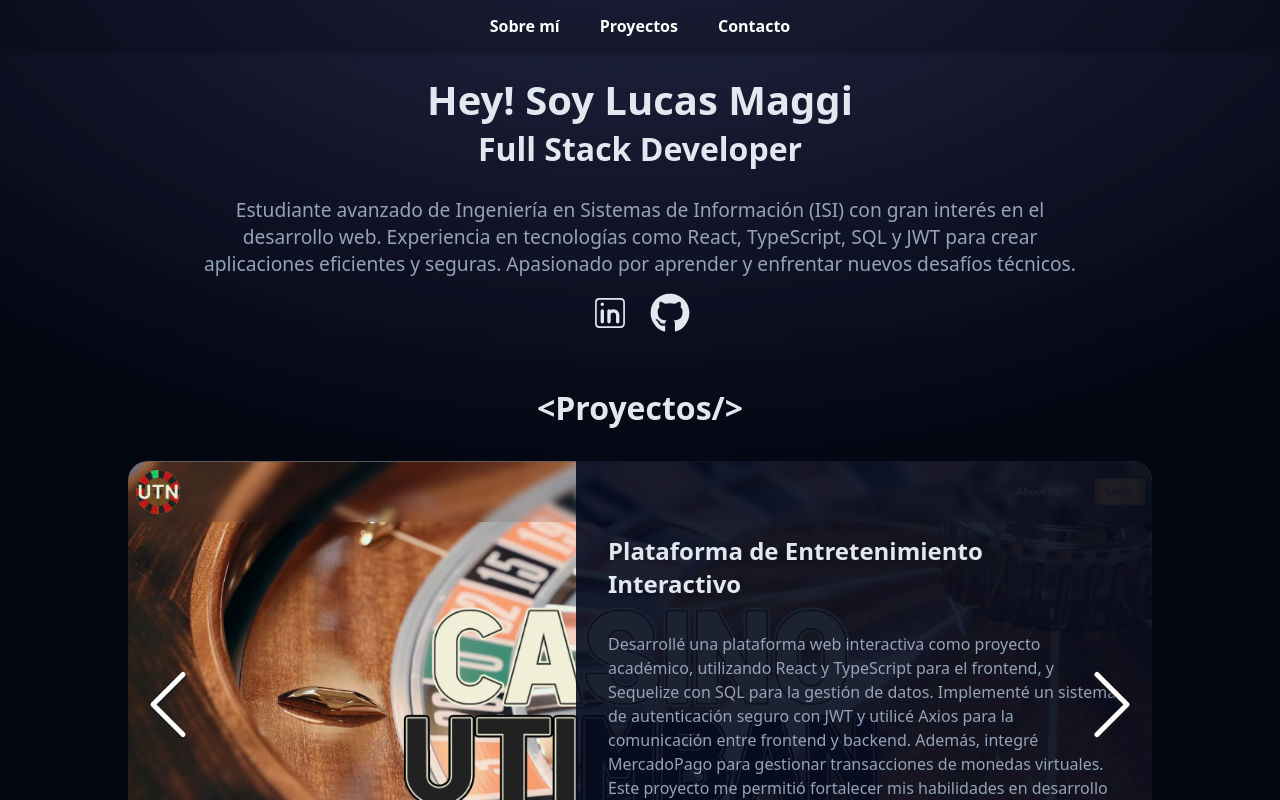
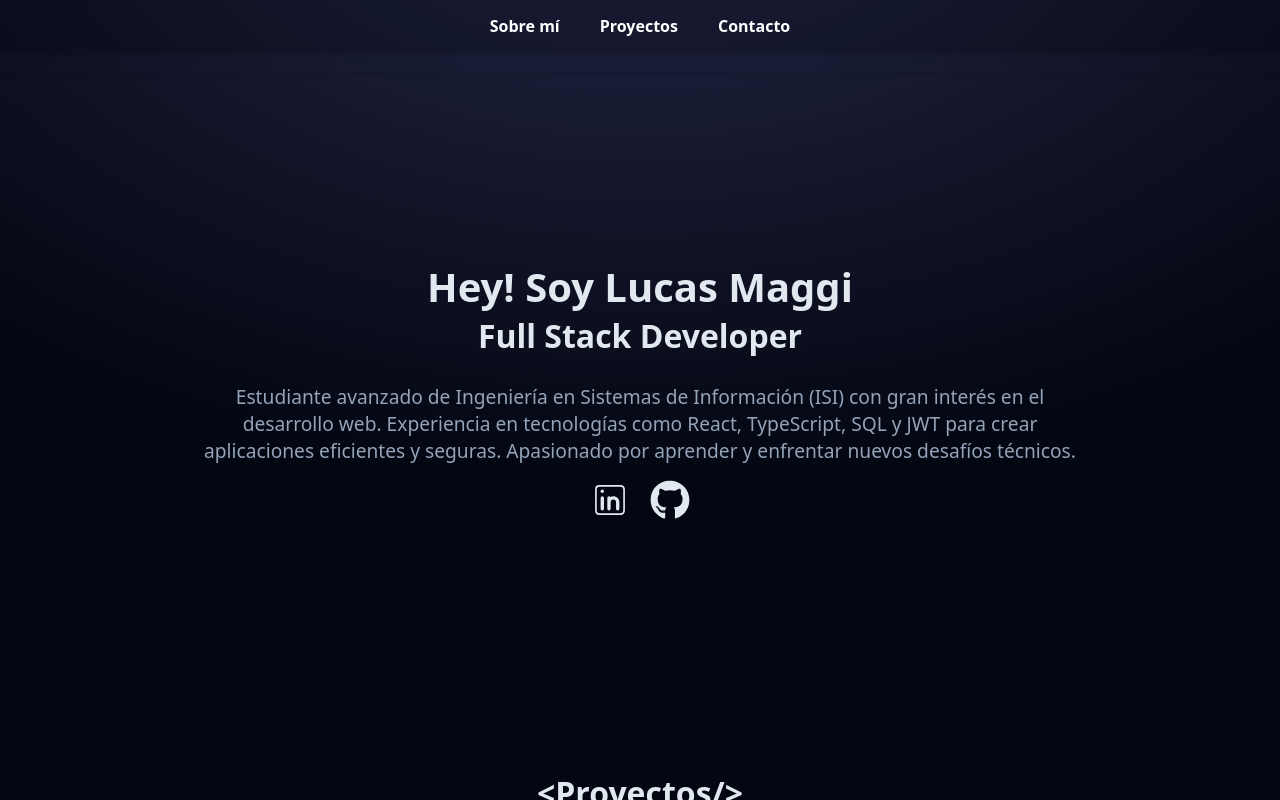
Before and after one commit to lucasmaggi03/portfolio, a React (Vite) app: page / in a window 1280 px wide. Shown: the top 800 px of the page. Built offline with nearby package versions, Linux system fonts and the light colour scheme.

Commit message:
about and navbar divided by components

```diff
--- a/src/App.tsx
+++ b/src/App.tsx
@@ -1,12 +1,13 @@
-import React from 'react'
 import Header from './components/Header/Header'
 import Projects from './components/Projects/Projects'
+import About from './components/About/About'
 
 function App() {
   return (
     <>
       <Header/>
-      <Projects/>
+          <About/>
+          <Projects/>
 
     </>
   )
--- /dev/null
+++ b/src/components/About/About.css
@@ -0,0 +1,57 @@
+.about-section {
+    display: flex;
+    justify-content: center;
+    align-items: center;
+    min-height: 80vh;
+    width: 100%;
+}
+
+.header-content {
+    display: flex;
+    width: 70%;
+    flex-direction: column;
+    justify-content: center;
+    align-items: center;
+    text-align: center;
+}
+
+.header-content h1 {
+    margin: 0;
+    font-size: 2.5rem;
+    color: #E2E8F0;
+}
+
+.header-content h2 {
+    margin: 0;
+    font-size: 2rem;
+    color: var(--h1-color);
+}
+
+.header-content p {
+    margin: 10px 0 0;
+    font-size: 1.2rem;
+    color: var(--p-color);
+    padding-top: 1rem;
+}
+
+.social-media {
+    display: flex;
+    gap: 20px;
+    padding-top: 1rem;
+}
+
+.icon-media {
+    transition: color 0.3s ease;
+}
+
+.icon-media:hover {
+    color: #0077b5;
+}
+
+.icon-media:hover .icon-media {
+    color: #0077b5;
+}
+
+.icon-media:hover .fa-github {
+    color: #333;
+}
--- /dev/null
+++ b/src/components/About/About.tsx
@@ -0,0 +1,44 @@
+import React from 'react';
+import { useState } from 'react';
+import './About.css';
+import { CiLinkedin } from "react-icons/ci";
+import { FaGithub } from "react-icons/fa";
+
+const About: React.FC = () => {
+    const [hoveredIcon, setHoveredIcon] = useState<string | null>(null);
+    return (
+        <section id="about" className="about-section">
+            <div className="header-content">
+                <h1>Hey! Soy Lucas Maggi</h1>
+                <h2>Full Stack Developer</h2>
+                <p>
+                    Estudiante avanzado de Ingeniería en Sistemas de Información (ISI) con gran interés en el desarrollo web.
+                    Experiencia en tecnologías como React, TypeScript, SQL y JWT para crear aplicaciones eficientes y seguras.
+                    Apasionado por aprender y enfrentar nuevos desafíos técnicos.
+                </p>
+                <div className='social-media'>
+                    <a
+                        onMouseEnter={() => setHoveredIcon('linkedin')}
+                        onMouseLeave={() => setHoveredIcon(null)}
+                        className='icon-media'
+                        target="_blank"
+                        href="https://www.linkedin.com/in/maggilucas/"
+                    >
+                        <CiLinkedin size="2.5rem" color={hoveredIcon === 'linkedin' ? 'var(--icon-tech)' : '#E2E8F0'} />
+                    </a>
+                    <a
+                        onMouseEnter={() => setHoveredIcon('github')}
+                        onMouseLeave={() => setHoveredIcon(null)}
+                        className='icon-media'
+                        target="_blank"
+                        href="https://github.com/lucasmaggi03"
+                    >
+                        <FaGithub size="2.5rem" color={hoveredIcon === 'github' ? 'var(--icon-tech)' : '#E2E8F0'} />
+                    </a>
+                </div>
+            </div>
+        </section>
+    );
+};
+
+export default About;
--- a/src/components/Header/Header.css
+++ b/src/components/Header/Header.css
@@ -4,6 +4,9 @@
     display: flex;
     flex-direction: column;
     align-items: center;
+    top: 0;
+    z-index: 20;
+    position: sticky;
 }
 
 .navbar {
@@ -14,6 +17,9 @@
     box-shadow: 0px 3px 4px 0px rgba(0, 0, 0, 0.146);
     padding: 15px;
     width: 100%;
+    position: sticky;
+    top: 0;
+    z-index: 1000;
 }
 
 .nav-list {
@@ -70,3 +76,24 @@
     gap: 20px;
     padding-top: 1rem;
 }
+
+.social-media {
+    display: flex;
+    gap: 20px;
+}
+
+.icon-media {
+    transition: color 0.3s ease;
+}
+
+.icon-media:hover {
+    color: #0077b5; /* Color de LinkedIn */
+}
+
+.icon-media:hover .icon-media {
+    color: #0077b5; /* Cambia el color del ícono */
+}
+
+.icon-media:hover .fa-github {
+    color: #333; /* Color de GitHub */
+}
--- a/src/components/Header/Header.tsx
+++ b/src/components/Header/Header.tsx
@@ -1,7 +1,5 @@
 import React from 'react';
 import './Header.css';
-import { CiLinkedin } from "react-icons/ci";
-import { FaGithub } from "react-icons/fa";
 
 const Header: React.FC = () => {
     return (
@@ -9,19 +7,10 @@ const Header: React.FC = () => {
             <nav className="navbar">
                 <ul className="nav-list">
                     <li className="nav-item"><a href="#about">Sobre mí</a></li>
-                    <li className="nav-item"><a href="#portfolio">Proyectos</a></li>
+                    <li className="nav-item"><a href="#projects">Proyectos</a></li>
                     <li className="nav-item"><a href="#contact">Contacto</a></li>
                 </ul>
             </nav>
-            <div className="header-content">
-                <h1>Hey! Soy Lucas Maggi</h1>
-                <h2>Full Stack Developer</h2>
-                <p>Estudiante avanzado de Ingeniería en Sistemas de Información (ISI) con gran interés en el desarrollo web. Experiencia en tecnologías como React, TypeScript, SQL y JWT para crear aplicaciones eficientes y seguras. Apasionado por aprender y enfrentar nuevos desafíos técnicos.</p>
-                <div className='social-media'>
-                <CiLinkedin size="2.5rem" color='#E2E8F0' />
-                <FaGithub size="2.5rem" color='#E2E8F0'/>
-                </div>
-            </div>
         </header>
     );
 };
--- a/src/components/Projects/Projects.tsx
+++ b/src/components/Projects/Projects.tsx
@@ -36,7 +36,7 @@ const Projects: React.FC = () => {
     ];
 
     return (
-        <main className='projects'>
+        <section id='projects' className='projects'>
             <div className='content-pr'>
                 <h1 className='title-project'>&lt;Proyectos/&gt;</h1>
                 {projects.map((project, index) => (
@@ -70,7 +70,7 @@ const Projects: React.FC = () => {
                     </div>
                 ))}
             </div>
-        </main>
+        </section>
     );
 };
 
--- a/src/index.css
+++ b/src/index.css
@@ -11,6 +11,7 @@ html, body {
     );
     background-attachment: fixed; /* Fija el fondo para que no se desplace con el scroll */
     font-family: 'Onest Variable', system-ui, sans-serif;
+    scroll-behavior: smooth;
 }
 
 :root{
```
Also changed, not shown: src/components/Projects/Projects.css (line endings or trailing spaces).
